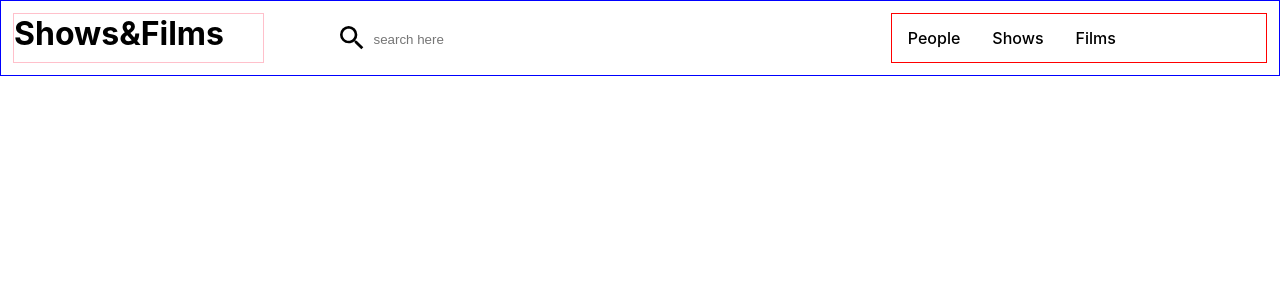
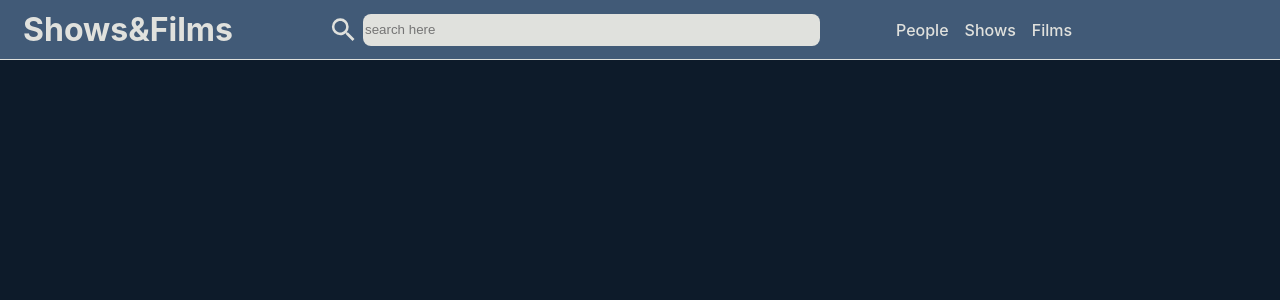
Before and after one commit to tekeoglan/movie-and-films-app, a Next.js app: page / in a window 1280 px wide. Shown: the top 300 px of the page. Built offline with nearby package versions, Linux system fonts and the light colour scheme.

Commit message:
Style Header compenent

```diff
--- a/src/compenents/Header/Header.module.css
+++ b/src/compenents/Header/Header.module.css
@@ -1,31 +1,40 @@
 .navbar {
-	border: 1px solid blue;
-	padding: .75em;
+	min-height: 7.5vh;
+	background-color: #415A77;
+	border-bottom: .75px solid #E0E1DD;
 	display: flex;
 	justify-content: space-between;
+	align-items: center;
 }
 
 .logo {
-	font-size: 2em;
-	border: 1px solid pink;
+	display: flex;
+	justify-content: center;
+	align-items: center;
+	font-size: 2rem;
 	font-weight: 700;
 	width: 20%;
 }
 
 .searchBar {
-	border: 1px solid white;
 	display: flex;
 	align-items: center;
 	width: 40%;
 	padding: .50rem;
 }
 
+.searchBar form {
+	display: flex;
+	width: 95%;
+	height: 2rem;
+	margin: 0 .25rem;
+}
+
 .searchBar input {
-	flex: 1;
-	margin-left: .25rem;
-	border-radius: 12px;
+	width: 100%;
+	border-radius: 8px;
 	border: none;
-	background-color: inherit;
+	background-color: #E0E1DD;
 }
 
 .searchBar input:focus {
@@ -38,14 +47,15 @@
 }
 
 .categories {
-	border: 1px solid red;
 	display: flex;
-	justify-content: flex-start;
 	align-items: center;
+	margin: 0;
+	padding: 0;
 	width: 30%;
+	list-style-type: none;
 	font-weight: 500;
 }
 
-.categories div {
-	margin: 0 1rem
+.categories li {
+	margin-right: 1rem;
 }
--- a/src/compenents/Header/index.tsx
+++ b/src/compenents/Header/index.tsx
@@ -18,8 +18,8 @@ const Header = () => {
 
   return (
     <IconContext.Provider value={{ size: "2em" }}>
-      <div className={styles.navbar}>
-        <div className={styles.logo}>Shows&Films</div>
+      <nav className={styles.navbar}>
+        <a className={styles.logo}>Shows&Films</a>
         <div className={styles.searchBar}>
           <MdSearch />
           <form onSubmit={onSearchInputSubmit}>
@@ -31,12 +31,12 @@ const Header = () => {
             <button type="submit">search</button>
           </form>
         </div>
-        <div className={styles.categories}>
-          <div>People</div>
-          <div>Shows</div>
-          <div>Films</div>
-        </div>
-      </div>
+        <ul className={styles.categories}>
+          <li>People</li>
+          <li>Shows</li>
+          <li>Films</li>
+        </ul>
+      </nav>
     </IconContext.Provider>
   );
 };
--- a/src/styles/globals.css
+++ b/src/styles/globals.css
@@ -4,6 +4,8 @@ body {
   margin: 0;
   font-family: -apple-system, BlinkMacSystemFont, Segoe UI, Roboto, Oxygen,
     Ubuntu, Cantarell, Fira Sans, Droid Sans, Helvetica Neue, sans-serif;
+	background-color: #0d1b2a;
+	color: #E0E1DD;
 }
 
 a {
@@ -14,13 +16,3 @@ a {
 * {
   box-sizing: border-box;
 }
-
-@media (prefers-color-scheme: dark) {
-  html {
-    color-scheme: dark;
-  }
-  body {
-    color: white;
-    background: black;
-  }
-}
```
